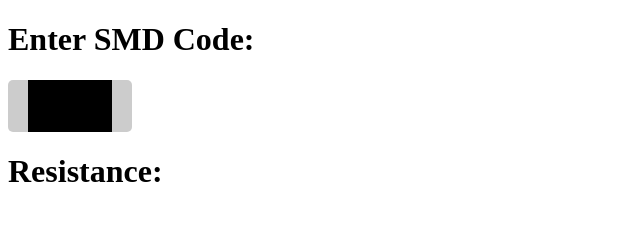
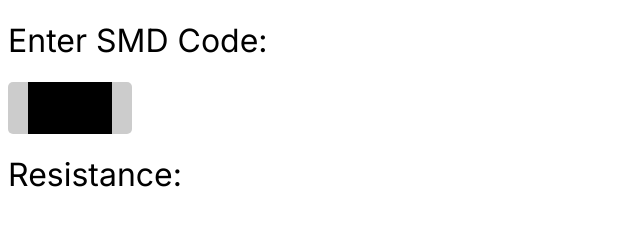
Before and after one commit to celigx/smd-resistor-calculator, a Gatsby site: page / in a window 1280 px wide. Shown: the whole page, without its empty margins (0-640 px from the left). Built offline with nearby package versions, Linux system fonts and the light colour scheme; Gatsby itself is replaced by a stand-in of ours.

Commit message:
Add font family and font weight

```diff
--- a/src/pages/index.js
+++ b/src/pages/index.js
@@ -64,7 +64,7 @@ export default function Home() {
 
   return (
     <div>
-      <h1>Enter SMD Code:</h1>
+      <h1 className="title">Enter SMD Code:</h1>
       <div className="smd">
         <span className="square left" />
         <input className="input" value={value} maxLength='4' onChange={valueChange} />
--- a/src/styles/layout.css
+++ b/src/styles/layout.css
@@ -1,3 +1,13 @@
+@import url('https://fonts.googleapis.com/css2?family=Inter:wght@;300;400;700display=swap');
+
+body {
+  font-family: 'Inter', sans-serif;
+}
+
+.title {
+  font-weight: 400;
+}
+
 .smd {
   display: flex;
 }
@@ -32,3 +42,11 @@
 .input:focus {
   outline: none
 }
+
+.output {
+  font-weight: 400;
+}
+
+.output .bold {
+  font-weight: 700;
+}
```
